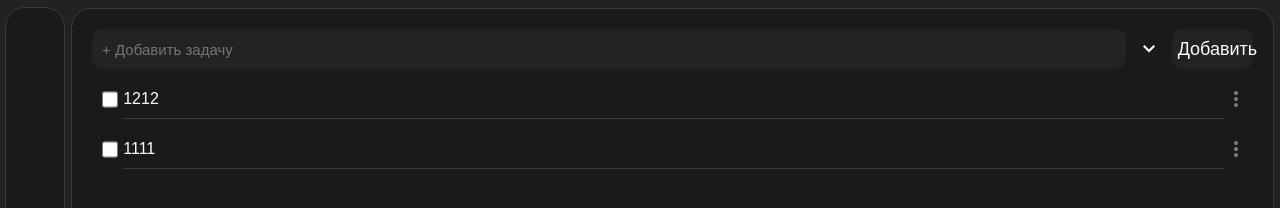
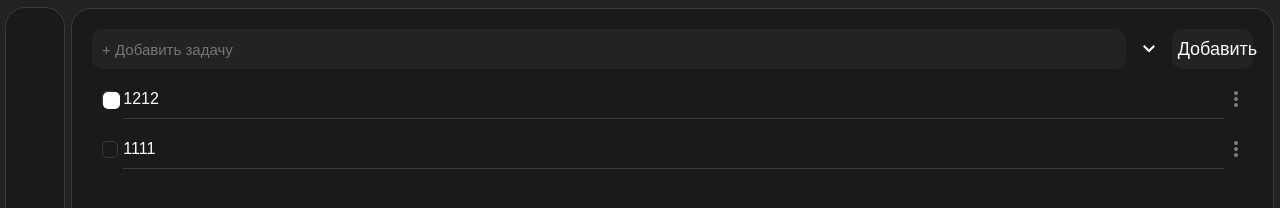
Before and after one commit to Glebess/Taimer-App-v2, a React (Vite) app: page / in a window 1280 px wide. Shown: the top 208 px of the page. Built offline with nearby package versions, Linux system fonts and the light colour scheme.

Commit message:
Добавлены система выполнения задач.Добавлены анимациии выполнения задач

```diff
--- a/src/App.jsx
+++ b/src/App.jsx
@@ -9,13 +9,13 @@ function App() {
       taskId: 1,
       taskTitle: "1212",
       taskPriority: "base",
-      taskСompleted: false,
+      taskIsСompleted: true,
     },
     {
       taskId: 2,
       taskTitle: "1111",
       taskPriority: "base",
-      taskСompleted: false,
+      taskIsСompleted: false,
     },
   ]);
   return (
--- a/src/components/TaskList/TaskList.jsx
+++ b/src/components/TaskList/TaskList.jsx
@@ -41,6 +41,16 @@ const TaskList = (props) => {
     }
   };
 
+  const handleTaskComplate = (taskId) => {
+    setAllTasks((prevTasks) =>
+      prevTasks.map((task) =>
+        task.taskId === taskId
+          ? { ...task, taskIsСompleted: !task.taskIsСompleted }
+          : task,
+      ),
+    );
+  };
+
   return (
     <div className={styles.div_task_all}>
       {allTasks.length !== 0 ? (
@@ -52,6 +62,9 @@ const TaskList = (props) => {
               <input
                 type="checkbox"
                 className={styles.div_task_input_checkbox}
+                id="task-complate"
+                checked={task.taskIsСompleted}
+                onChange={() => handleTaskComplate(task.taskId)}
               />
               <div
                 className={styles.div_task_text}
@@ -65,6 +78,7 @@ const TaskList = (props) => {
                     onChange={(e) => setTaskEditText(e.target.value)}
                     onBlur={() => handleSaveTask(task.taskId)}
                     onKeyDown={(e) => handleKeyDown(e, task.taskId)}
+                    name="editTask"
                   />
                 ) : task.taskTitle === "" ? (
                   <p className={styles.p_title_task_none}>Нет заголовка</p>
--- a/src/components/TaskList/TaskList.module.css
+++ b/src/components/TaskList/TaskList.module.css
@@ -10,11 +10,22 @@
   height: 40px;
   align-items: center;
   width: 100%;
+  animation-name: taskAppearance;
+  animation-duration: 500ms;
   &:hover {
     background-color: #3f3e3ea6;
     border-radius: 10px;
   }
 }
+@keyframes taskAppearance {
+  from {
+    transform: translateX(-20px);
+  }
+  to {
+    transform: translateX(0);
+  }
+}
+
 .div_task_text {
   display: flex;
   align-items: center;
@@ -46,6 +57,31 @@
   margin-left: 10px;
   width: 17px;
   height: 17px;
+  appearance: none;
+  position: relative;
+  background: transparent;
+  border-radius: 5px;
+  border: 1.75px solid var(--main-gray);
+
+  &:hover {
+    cursor: pointer;
+  }
+}
+
+.div_task_input_checkbox::after {
+  content: "";
+  position: absolute;
+  width: 17px;
+  height: 17px;
+  font-size: 26px;
+  border-radius: 5px;
+  transform: scale(0);
+  transition: 0.15s;
+}
+.div_task_input_checkbox:checked::after {
+  background-color: white;
+  transform: scale(1);
+  transition: transform 0.2s ease-in-out;
 }
 .button_task_more {
   display: flex;
@@ -56,6 +92,7 @@
   padding: 0;
   margin-right: 5px;
   border-radius: 10px;
+
   &:hover {
     cursor: pointer;
   }
```
